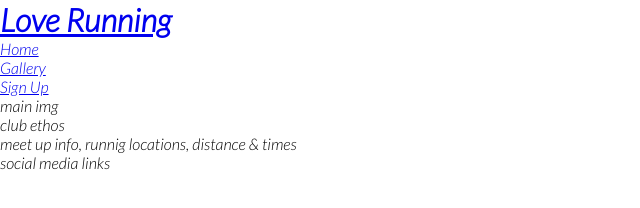
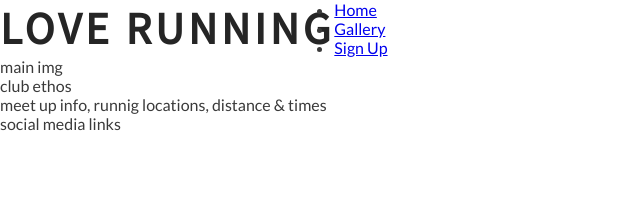
Before and after one commit to OllieMoss/Love-Running, a plain HTML site: page index.html in a window 1280 px wide. Shown: the whole page, without its empty margins (0-640 px from the left). Drawn offline with Linux system fonts and the light colour scheme.

Commit message:
add style to heading and logo

```diff
--- a/assets/css/style.css
+++ b/assets/css/style.css
@@ -1,4 +1,4 @@
-@import url('https://fonts.googleapis.com/css2?family=Lato:ital,wght@1,300&family=Source+Sans+Pro&display=swap');
+@import url('https://fonts.googleapis.com/css2?family=Lato&family=Source+Sans+Pro&display=swap');
 
 * {
     margin: 0;
@@ -9,4 +9,19 @@
 body {
     font-family: Lato, sans-serif;
     font-weight: 300;
+    color: #3a3a3a;
 }
+
+/* heading and logo style*/
+
+h1, h2 {
+    font-family: Source Sans Pro, sans-serif;
+    text-transform: uppercase;
+    letter-spacing: 4px;
+    color: #252525;
+}
+
+#logo {
+    float: left;
+    font-size: 280%;
+}
--- a/index.html
+++ b/index.html
@@ -12,7 +12,7 @@
 <body>
     <header>
         <a href="index.html">
-            <h1>Love Running</h1>
+            <h1 id="logo">Love Running</h1>
         </a>
         <nav>
             <ul>
```
